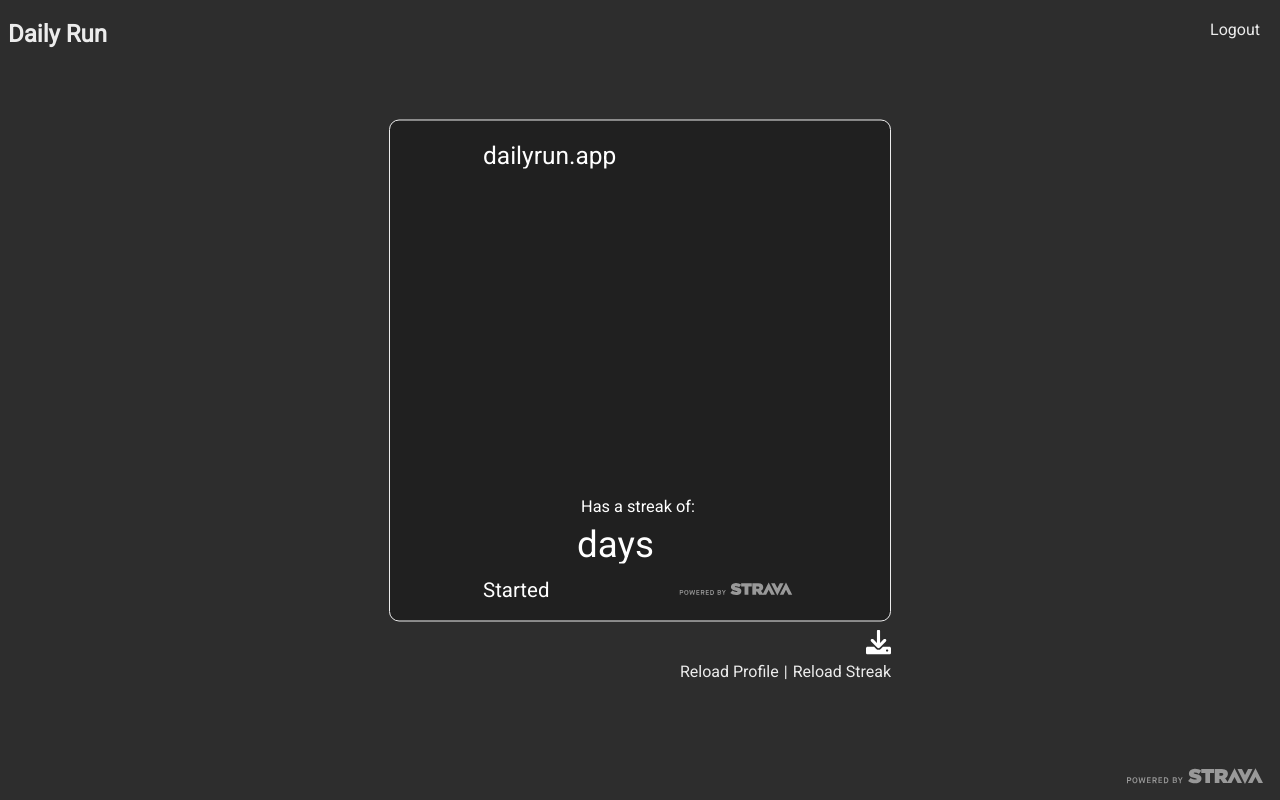
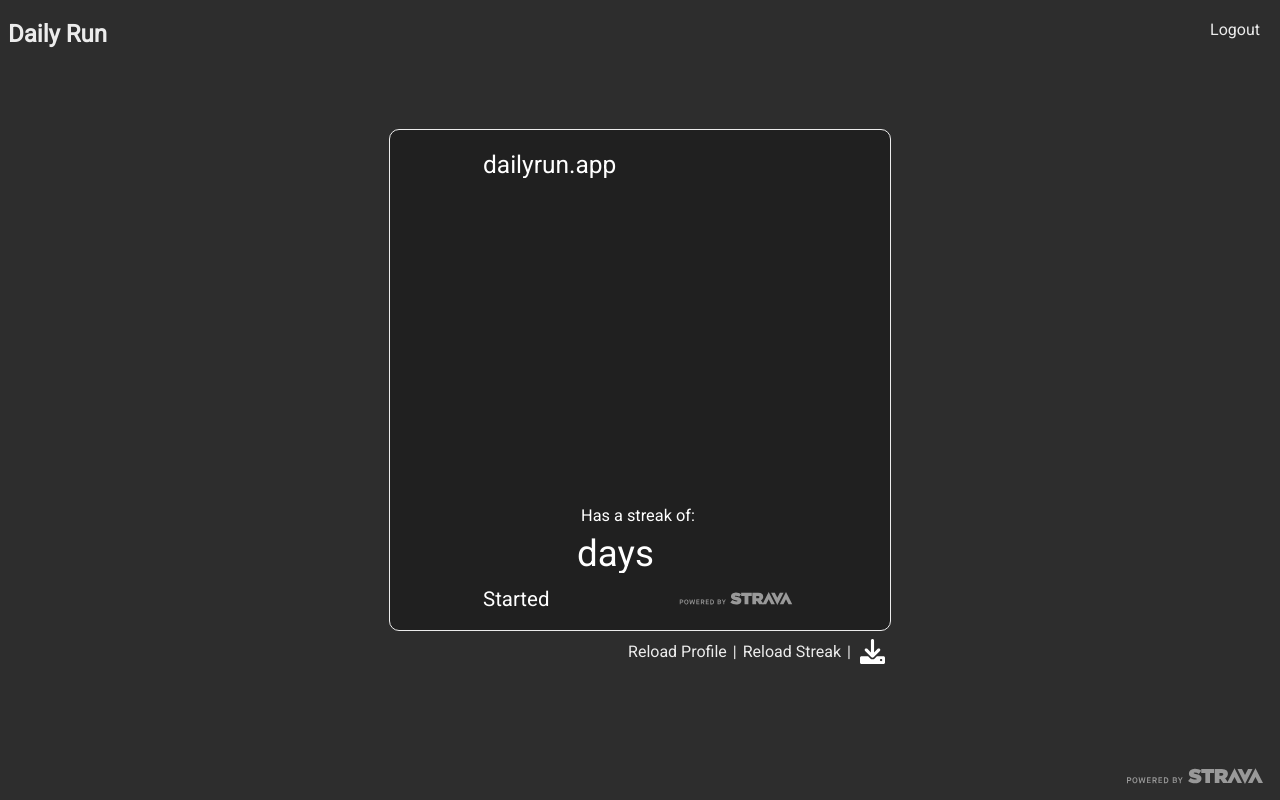
Before and after one commit to lukew3/dailyrun.app, a Flask app: template templates/home.html in a window 1280 px wide. Run offline with Flask 2, Linux system fonts and the light colour scheme; the template is opened without the code that fills it, so the values that code supplies are empty.

Commit message:
put download button on same line as reload

```diff
--- a/static/style.css
+++ b/static/style.css
@@ -94,20 +94,13 @@ html {
 #card_powered_by {
 	height: 100%;
 }
-#home_sharing {
-	margin-top: 8px;
-	display: flex;
-	justify-content: right;
-}
 #home_reload {
 	display: flex;
 	justify-content: right;
+	margin-top: 8px;
 }
 #home_reload * {
-	margin-top: 3px;
-	margin-bottom: 0;
+	margin: 0;
+	line-height: 25px;
+	margin: 0 3px;
 }
-#refresh_seperator {
-	margin-left: 5px;
-	margin-right: 5px;
-}
--- a/templates/home.html
+++ b/templates/home.html
@@ -29,15 +29,14 @@
 			<img id="card_powered_by" src="{{ url_for('static', filename='powered_by_strava_buttons/horiz_gray.svg') }}">
 		</div>
 	</div>
-	<div id="home_sharing">
+	<div id="home_reload">
+		<a href="/reload_profile">Reload Profile</a>
+		<p class="refresh_seperator">|</p>
+		<a href="/reload_streak">Reload Streak</a>
+		<p class="refresh_seperator">|</p>
 		<a href="/get_image">
 			<img src="{{ url_for('static', filename='share_icons/download.svg') }}" alt="download" height="25px">
 		</a>
 	</div>
-	<div id="home_reload">
-		<p><a href="/reload_profile">Reload Profile</a></p>
-		<p id="refresh_seperator">|</p>
-		<p><a href="/reload_streak">Reload Streak</a></p>
-	</div>
 </div>
 {% endblock %}
```
